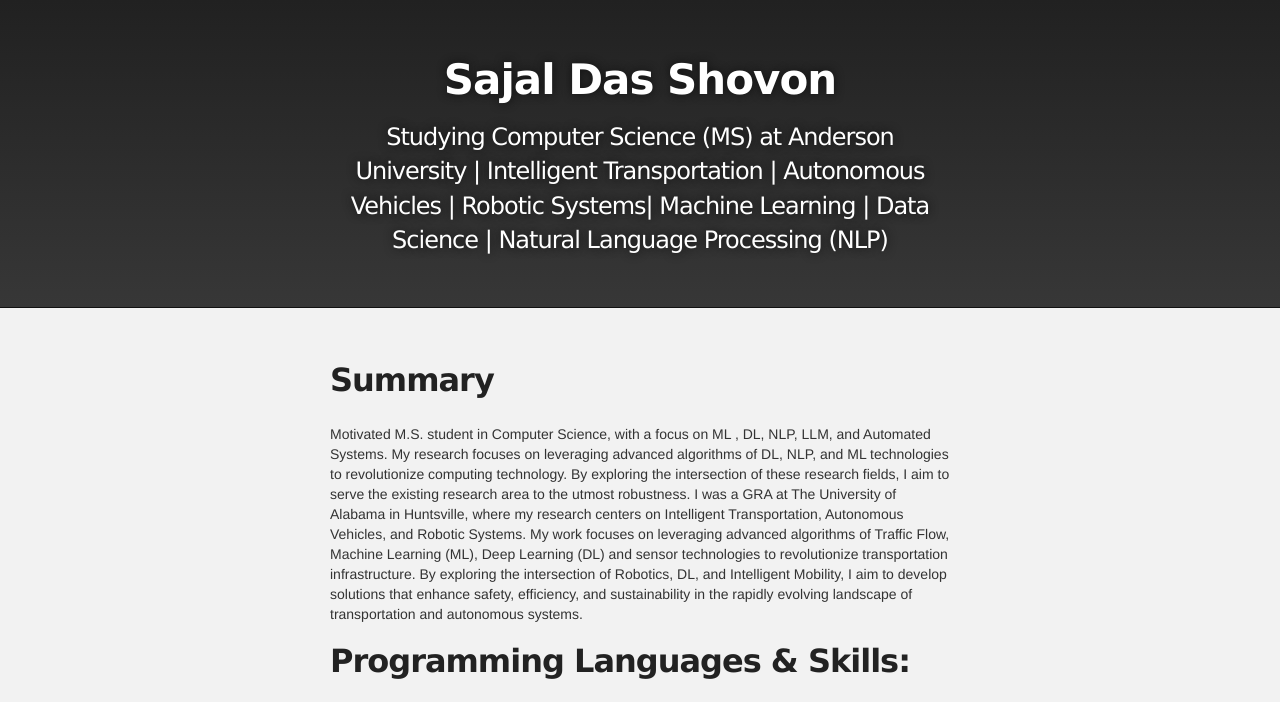
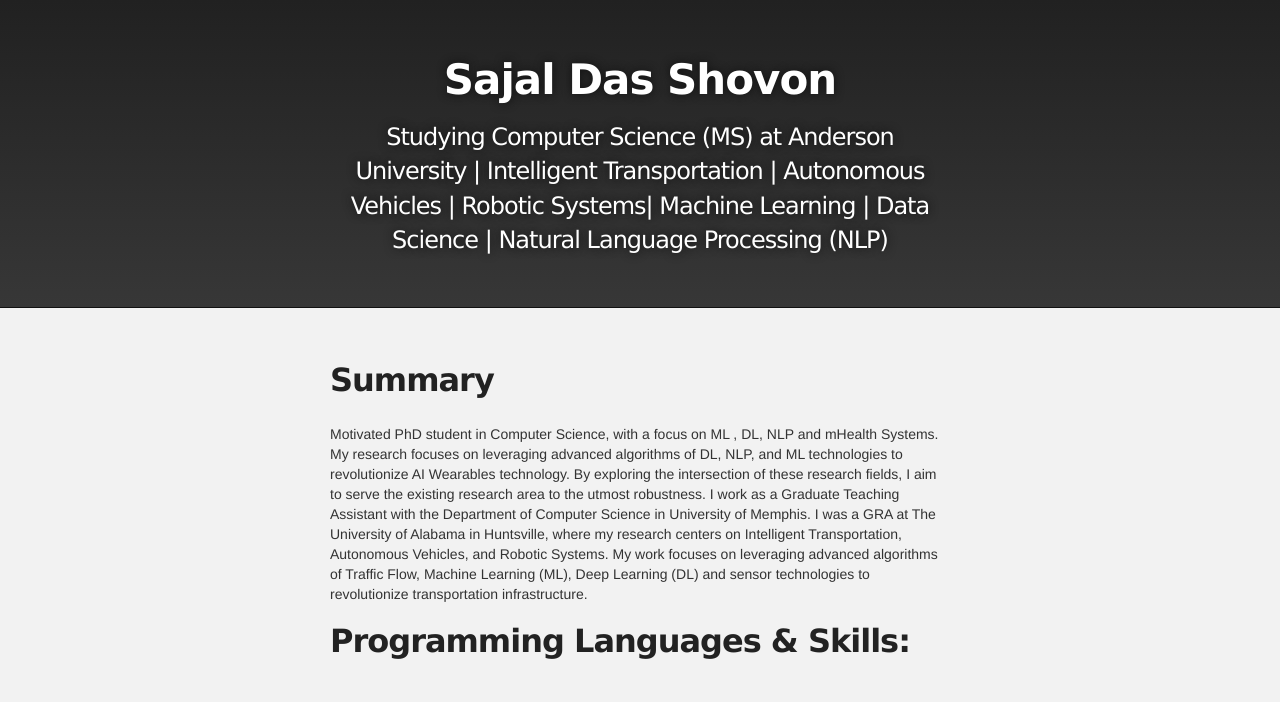
Before and after one commit to SajalDasShovon/portfolio, a website: page index.html in a window 1280 px wide. Shown: the top 702 px of the page. Drawn offline with Linux system fonts and the light colour scheme.

Commit message:
Update index.html

```diff
--- a/index.html
+++ b/index.html
@@ -60,7 +60,11 @@
 <section id="main_content" class="inner">
         <h2 id="summary">Summary</h2>
 
-<p> Motivated M.S. student in Computer Science, with a focus on ML , DL, NLP, LLM, and Automated Systems. My research focuses on leveraging advanced algorithms of DL, NLP, and ML technologies to revolutionize computing technology. By exploring the intersection of these research fields, I aim to serve the existing research area to the utmost robustness. I was a GRA at The University of Alabama in Huntsville, where my research centers on Intelligent Transportation, Autonomous Vehicles, and Robotic Systems. My work focuses on leveraging advanced algorithms of Traffic Flow, Machine Learning (ML), Deep Learning (DL) and sensor technologies to revolutionize transportation infrastructure. By exploring the intersection of Robotics, DL, and Intelligent Mobility, I aim to develop solutions that enhance safety, efficiency, and sustainability in the rapidly evolving landscape of transportation and autonomous systems.</p>
+<p> Motivated PhD student in Computer Science, with a focus on ML , DL, NLP and mHealth Systems. My research focuses on leveraging advanced algorithms of DL, NLP, and ML technologies to revolutionize AI Wearables technology. By exploring the intersection of these research fields, I aim to serve the existing research area to the utmost robustness.
+
+I work as a Graduate Teaching Assistant with the Department of Computer Science in University of Memphis.
+
+I was a GRA at The University of Alabama in Huntsville, where my research centers on Intelligent Transportation, Autonomous Vehicles, and Robotic Systems. My work focuses on leveraging advanced algorithms of Traffic Flow, Machine Learning (ML), Deep Learning (DL) and sensor technologies to revolutionize transportation infrastructure.</p>
 
 <h2>Programming Languages & Skills:</h2>
     <div id="skills">
```
